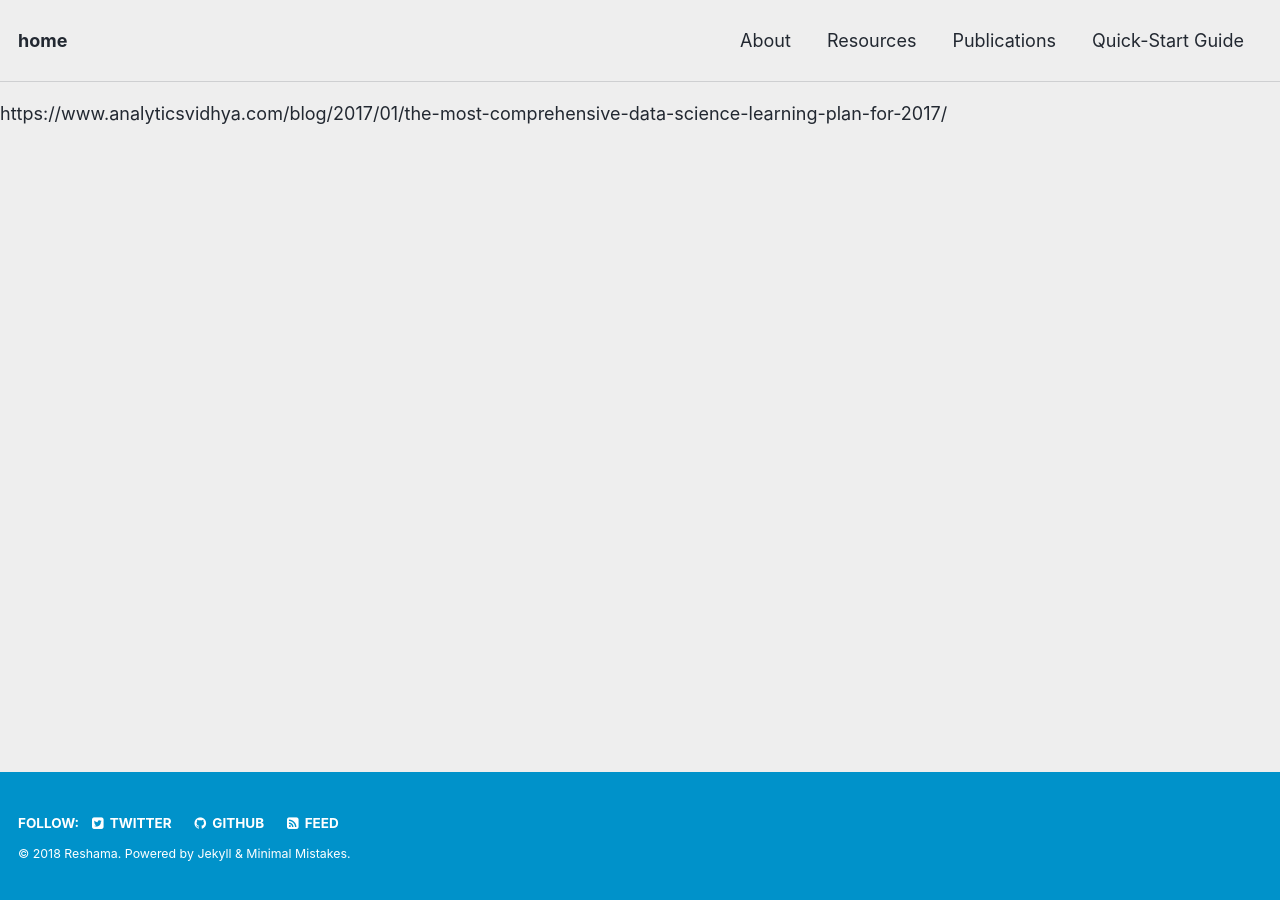
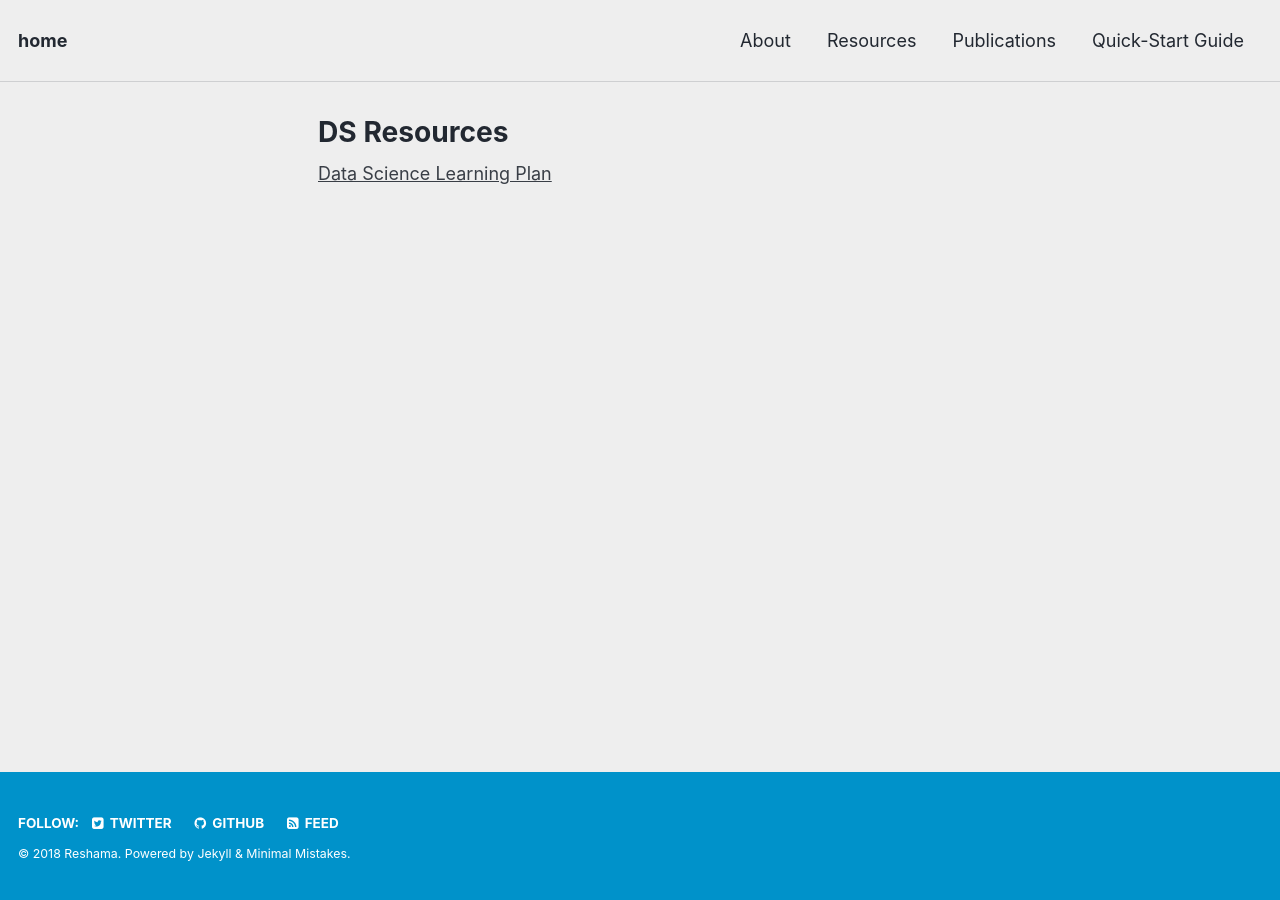
Before and after one commit to reshamas/reshamas.github.io, a Jekyll site: the page built from resources/ds_learning.md, in a window 1280 px wide. Built offline with Jekyll 4.4.1, drawn with Linux system fonts in a browser that asks for light colours; our own code applies the rules of GitHub Pages for plain Markdown files.

Commit message:
Update ds_learning.md

```diff
--- a/resources/ds_learning.md
+++ b/resources/ds_learning.md
@@ -1 +1,8 @@
-https://www.analyticsvidhya.com/blog/2017/01/the-most-comprehensive-data-science-learning-plan-for-2017/
+---
+layout: single
+title: DS Resources
+tags:
+comments: false
+---
+
+[Data Science Learning Plan](https://www.analyticsvidhya.com/blog/2017/01/the-most-comprehensive-data-science-learning-plan-for-2017/)
```
